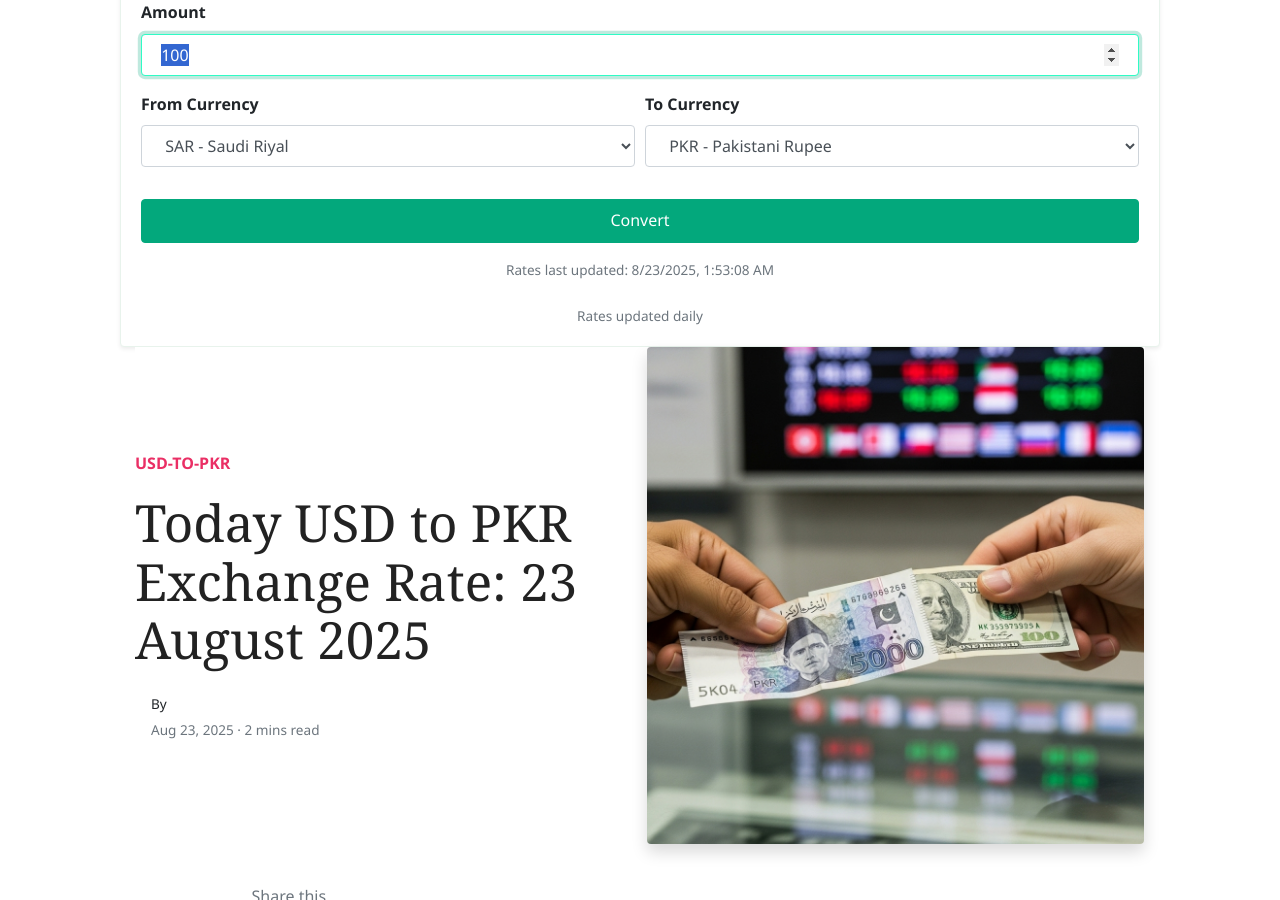
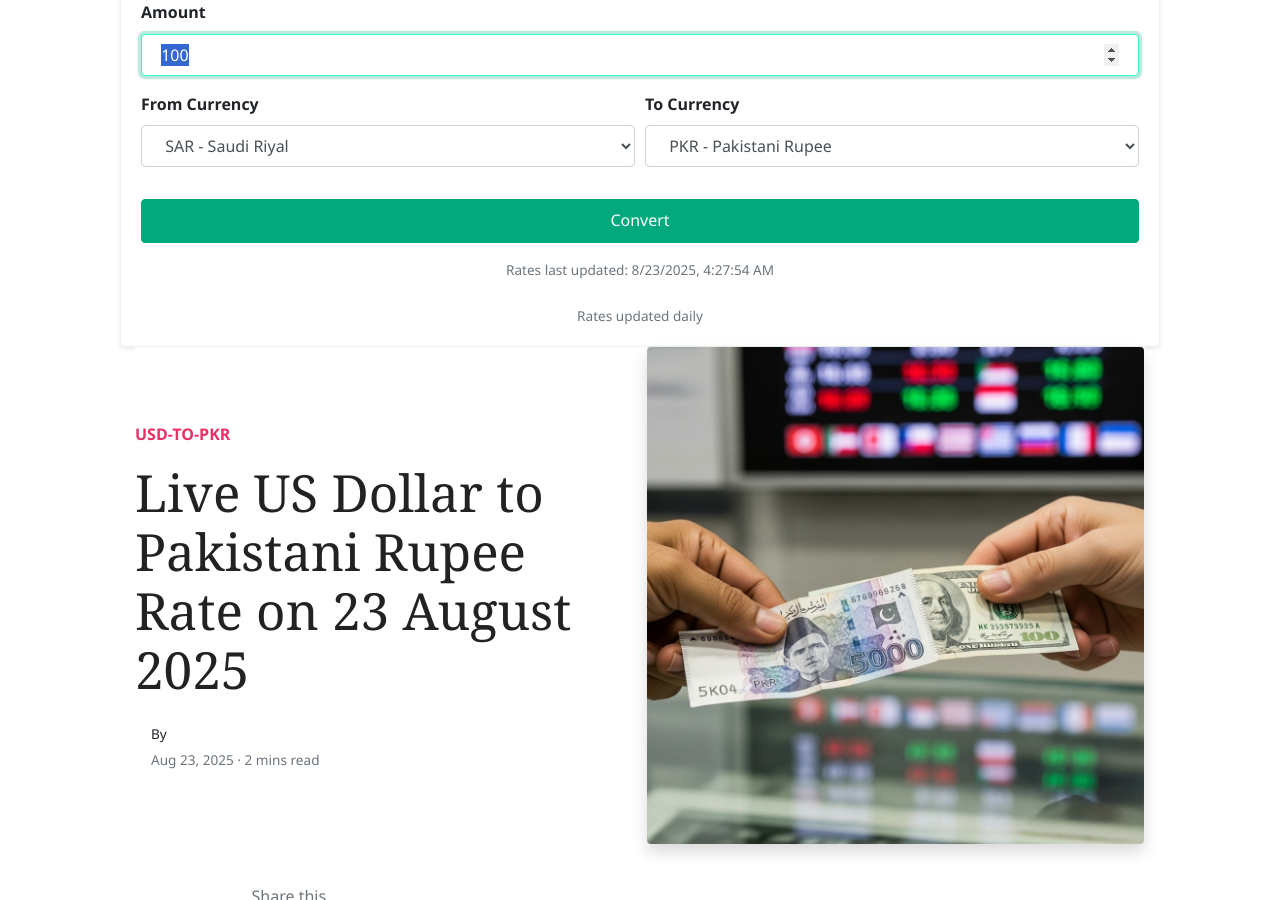
Before and after one commit to mlcom/mlcom.github.io, a Jekyll site: the page built from _posts/2025-08-23-today-us-dollar-to-pkr-exchange-rate-august-2025-prices-updated-usd-to-pkr.md, in a window 1280 px wide and 900 px high, scrolled down 242 px. Built offline with Jekyll 4.4.1, drawn with Linux system fonts in a browser that asks for light colours; nearby versions of some CDN libraries; comment, search, counter and statistics services are not loaded.

Commit message:
Automated: Update currency rates and generate daily posts

```diff
--- a/_data/rates.yml
+++ b/_data/rates.yml
@@ -1,4 +1,4 @@
-last_updated_utc: '2025-08-23T01:53:08.918991+00:00'
+last_updated_utc: '2025-08-23T04:27:54.011412+00:00'
 rates:
   AED: 3.6725
   AFN: 68.7578
--- a/_posts/2025-08-23-today-us-dollar-to-pkr-exchange-rate-august-2025-prices-updated-usd-to-pkr.md
+++ b/_posts/2025-08-23-today-us-dollar-to-pkr-exchange-rate-august-2025-prices-updated-usd-to-pkr.md
@@ -1,6 +1,6 @@
 ---
 layout: post
-title:  'Today USD to PKR Exchange Rate: 23 August 2025'
+title:  'Live US Dollar to Pakistani Rupee Rate on 23 August 2025'
 author: jane
 categories: [ usd-to-pkr ]
 image: assets/images/usd-to-pkr-rate-today.jpg
```
Also changed, not shown: _posts/2025-08-23-today-saudi-riyal-to-pkr-exchange-rate-august-2025-prices-updated-sar-to-pkr.md (+1 -1 lines), _posts/2025-08-23-today-uk-pound-sterling-to-pkr-exchange-rate-august-2025-prices-updated-gbp-to-pkr.md (+1 -1 lines).
